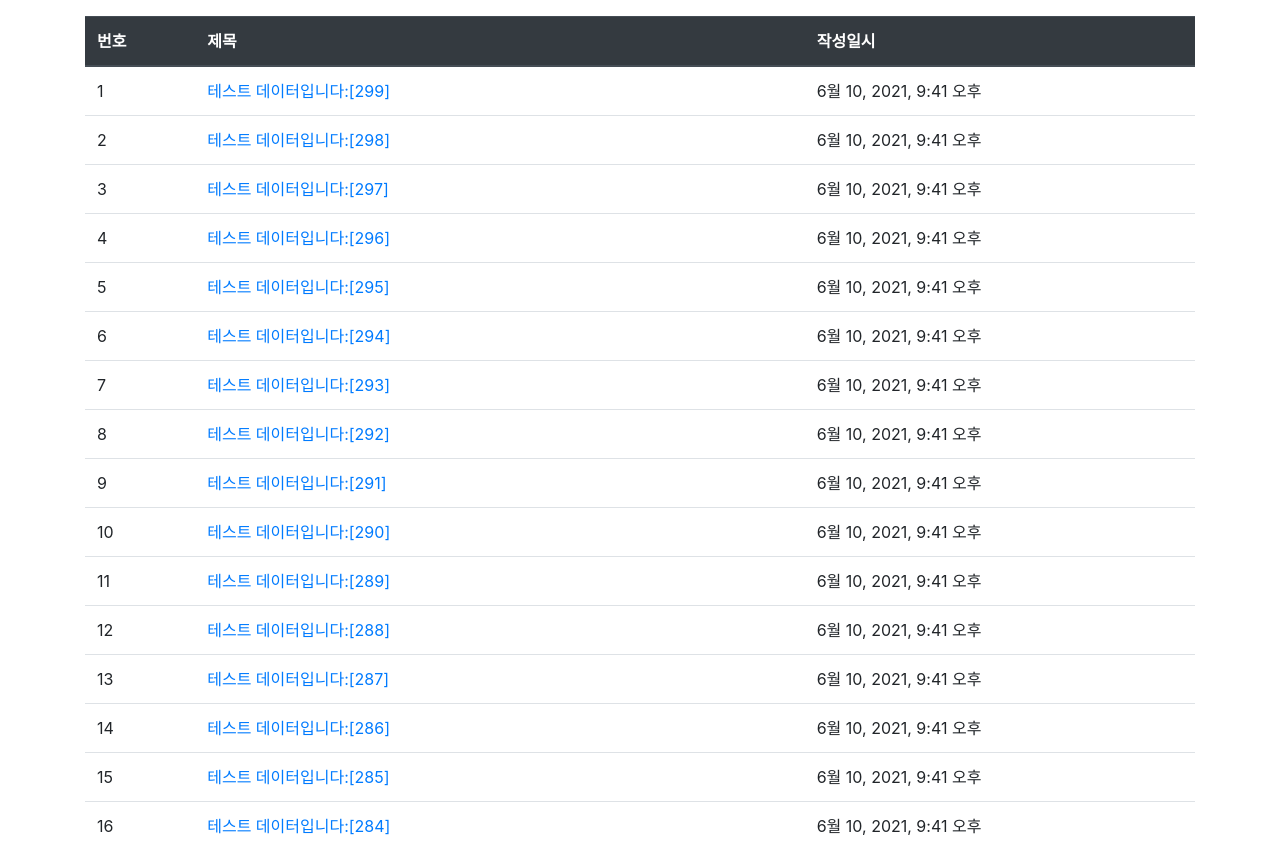
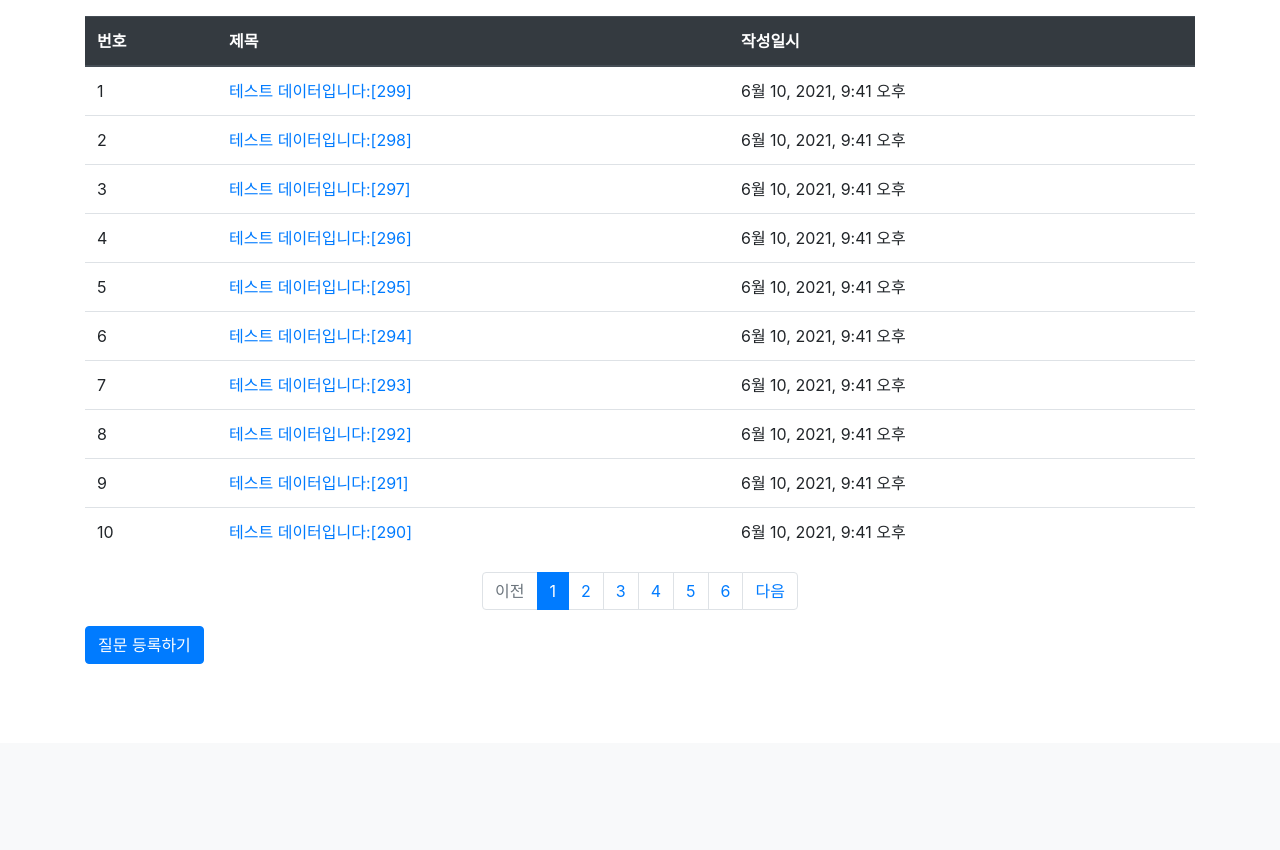
Before and after one commit to naa02/django-mysite, a Django app: page /pybo/ in a window 1280 px wide. Shown: the part 57-907 px from the top of the page. After the commit the page ends 721 px from the top, so only its background shows below. Run offline with Django 3.2, Linux system fonts and the light colour scheme; data comes from the database, SQL or seed files in the repository; both versions use the stored data as it was after the commit; some libraries are stand-ins or nearby versions.

Commit message:
게시판 페이징 기능 추가

```diff
--- a/pybo/views.py
+++ b/pybo/views.py
@@ -3,13 +3,21 @@ from django.http import HttpResponse
 from .models import Question
 from django.utils import timezone
 from .forms import QuestionForm, AnswerForm
+from django.core.paginator import Paginator
 
 def index(request):
     """
     pybo 목록 출력
     """
+    # 입력 파라미터
+    page = request.GET.get('page', '1')  # 페이지
+    # 조회
     question_list = Question.objects.order_by('-create_date')
-    context = {'question_list': question_list}
+    # 페이징처리
+    paginator = Paginator(question_list, 10)  # 페이지당 10개씩 보여주기
+    page_obj = paginator.get_page(page)
+
+    context = {'question_list': page_obj}
     return render(request, 'pybo/question_list.html', context)
 
 def detail(request, question_id):
--- a/templates/pybo/question_list.html
+++ b/templates/pybo/question_list.html
@@ -28,6 +28,46 @@
         {% endif %}
         </tbody>
     </table>
+
+    <!-- 페이징처리 시작 -->
+    <ul class="pagination justify-content-center">
+        <!-- 이전페이지 -->
+        {% if question_list.has_previous %}
+        <li class="page-item">
+            <a class="page-link" href="?page={{ question_list.previous_page_number }}">이전</a>
+        </li>
+        {% else %}
+        <li class="page-item disabled">
+            <a class="page-link" tabindex="-1" aria-disabled="true" href="#">이전</a>
+        </li>
+        {% endif %}
+        <!-- 페이지리스트 -->
+        {% for page_number in question_list.paginator.page_range %}
+        {% if page_number >= question_list.number|add:-5 and page_number <= question_list.number|add:5 %}
+            {% if page_number == question_list.number %}
+            <li class="page-item active" aria-current="page">
+                <a class="page-link" href="?page={{ page_number }}">{{ page_number }}</a>
+            </li>
+            {% else %}
+            <li class="page-item">
+                <a class="page-link" href="?page={{ page_number }}">{{ page_number }}</a>
+            </li>
+            {% endif %}
+        {% endif %}
+        {% endfor %}
+        <!-- 다음페이지 -->
+        {% if question_list.has_next %}
+        <li class="page-item">
+            <a class="page-link" href="?page={{ question_list.next_page_number }}">다음</a>
+        </li>
+        {% else %}
+        <li class="page-item disabled">
+            <a class="page-link" tabindex="-1" aria-disabled="true" href="#">다음</a>
+        </li>
+        {% endif %}
+    </ul>
+    <!-- 페이징처리 끝 -->
+
     <a href="{% url 'pybo:question_create' %}" class="btn btn-primary">
         질문 등록하기
     </a>
```
Also changed, not shown: db.sqlite3.
